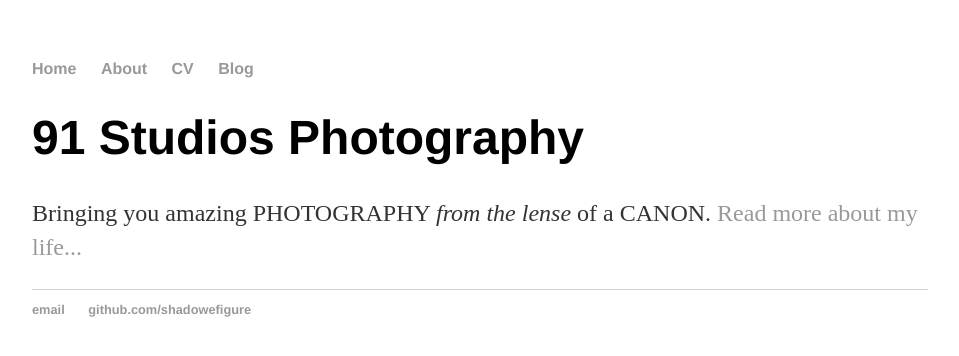
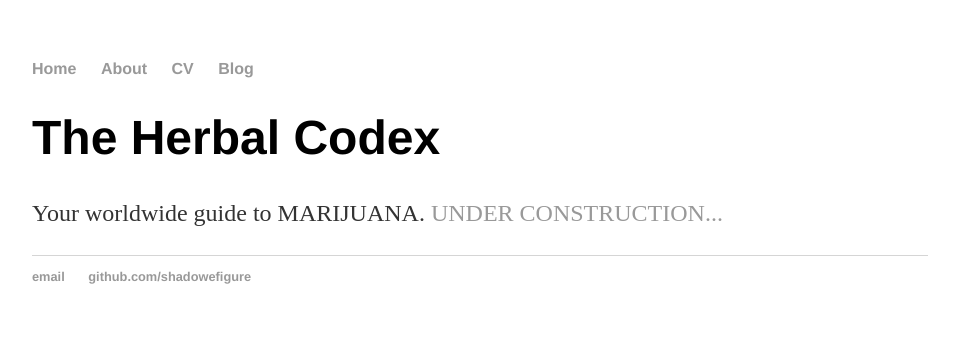
Before and after one commit to shadowefigure/shadowefigure.github.io, a Jekyll site: the page built from index.html, in a window 1280 px wide. Shown: the top 356 px of the page, without its empty margins (160-1119 px from the left). Built offline with Jekyll 4.4.1, drawn with Linux system fonts in a browser that asks for light colours.

Commit message:
Update index.html

```diff
--- a/index.html
+++ b/index.html
@@ -1,8 +1,8 @@
 ---
 layout: default
-title: 91 Studios Photography
+title: The Herbal Codex
 ---
 <div class="blurb">
-	<h1>91 Studios Photography</h1>
-	<p>Bringing you amazing PHOTOGRAPHY <em>from the lense </em> of a CANON. <a href="/about">Read more about my life...</a></p>
+	<h1>The Herbal Codex</h1>
+	<p>Your worldwide guide to  </em> MARIJUANA. <a href="/about">UNDER CONSTRUCTION...</a></p>
 </div><!-- /.blurb -->
```
